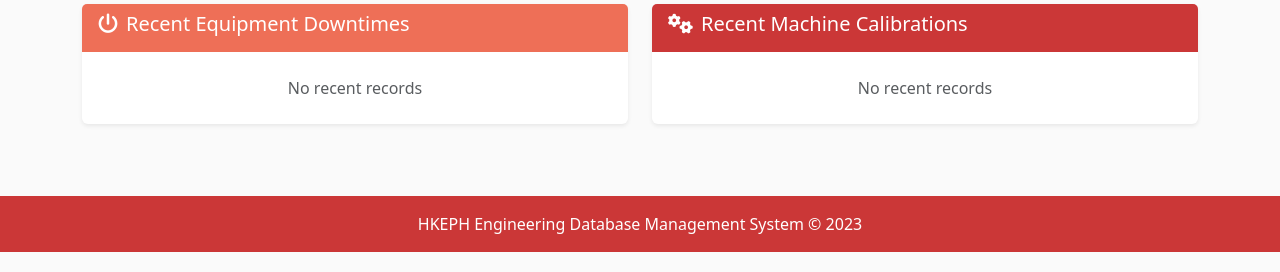
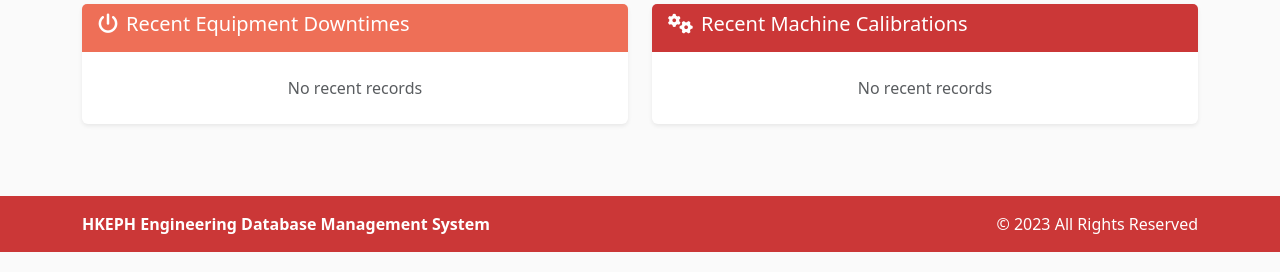
Before and after one commit to Lenardogs/UserManagementDashboard, a Flask app: page / in a window 1280 px wide. Shown: the part 1213-1485 px from the top of the page. Run offline with Flask 3, Linux system fonts and the light colour scheme; a user stored in the database is signed in; data that the repository does not hold is empty; some libraries are stand-ins or nearby versions.

Commit message:
Update footer layout for improved design
Replit-Commit-Author: Agent
Replit-Commit-Session-Id: ae0bb06e-0549-4bbc-9890-23c2e264d9e7
Replit-Commit-Screenshot-Url: https://storage.googleapis.com/screenshot-production-us-central1/e2e2202a-5c02-4adf-a3cf-38eee6234d47/e63c1bb9-406d-4104-be8e-5ff3184bfdef.jpg

```diff
--- a/templates/base.html
+++ b/templates/base.html
@@ -105,8 +105,15 @@
 
     <!-- Footer -->
     <footer class="py-3 mt-5" style="background-color: var(--accent-secondary); color: white;">
-        <div class="container text-center">
-            <p class="mb-0">HKEPH Engineering Database Management System &copy; 2023</p>
+        <div class="container">
+            <div class="row align-items-center">
+                <div class="col-md-6 text-center text-md-start">
+                    <strong>HKEPH Engineering Database Management System</strong>
+                </div>
+                <div class="col-md-6 text-center text-md-end">
+                    <p class="mb-0">&copy; 2023 All Rights Reserved</p>
+                </div>
+            </div>
         </div>
     </footer>
 
```
